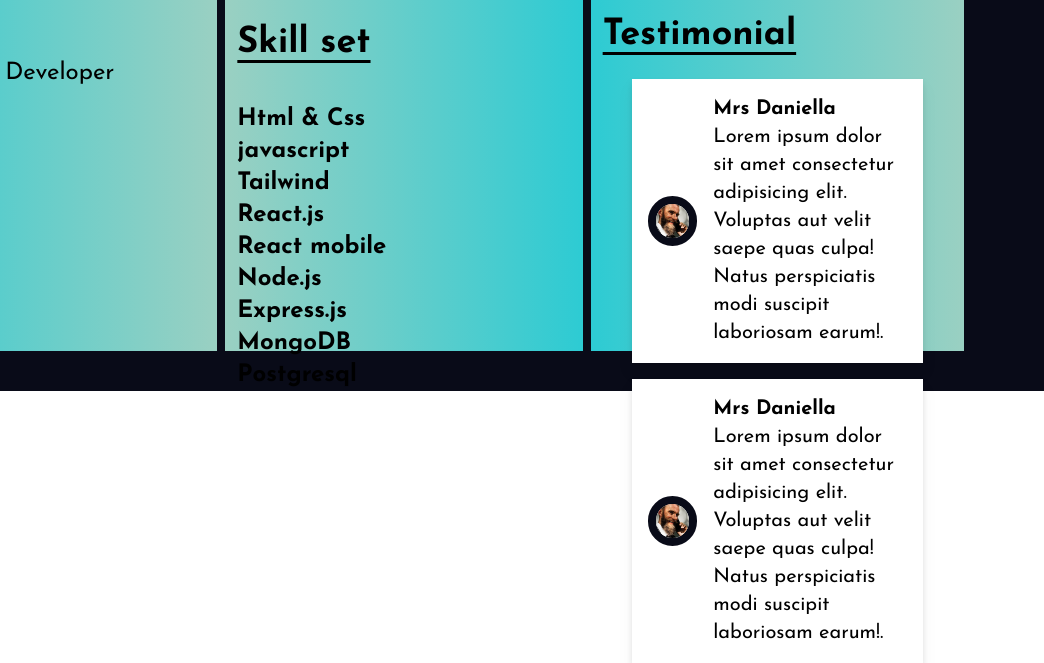
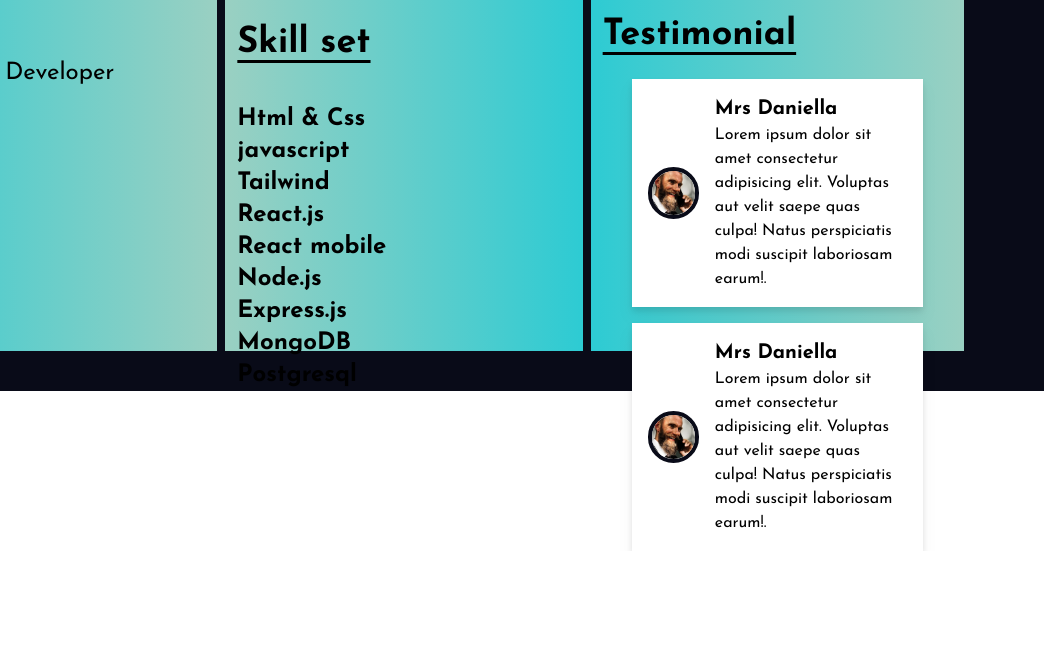
Before and after one commit to Prodev-2023/my_portfolio, a website: page public/index.html in a window 1280 px wide. Shown: the part 409-1072 px from the top of the page, 236-1280 px from the left. After the commit the page ends 960 px from the top, so only its background shows below. Drawn offline with Linux system fonts and the light colour scheme.

Commit message:
fix: card fixed

```diff
--- a/public/index.html
+++ b/public/index.html
@@ -68,21 +68,21 @@
                 <h1 class="text-3xl mb-6 font-bold text-center underline underline-offset-8 md:text-4xl lg:text-start">Testimonial</h1>
                 <div class="space-y-4 md:w-10/12 md:m-auto">
                     <div class="bg-white items-center gap-4 p-4 drop-shadow-lg hover:drop-shadow-2xl md:flex">
-                        <div class="w-60 h-auto rounded-full border-8 border-primary">
+                        <div class="w-60 h-auto rounded-full border-4 border-primary">
                             <img src="./images/profile.jpg" class="w-full rounded-full" alt="">
                         </div>
-                        <div class="text-xl">
+                        <div>
                             <h3 class="font-bold text-xl">Mrs Daniella</h3>
-                            <p>Lorem ipsum dolor sit amet consectetur adipisicing elit. Voluptas aut velit saepe quas culpa! Natus perspiciatis modi suscipit laboriosam earum!.</p>
+                            <p class="text-sm">Lorem ipsum dolor sit amet consectetur adipisicing elit. Voluptas aut velit saepe quas culpa! Natus perspiciatis modi suscipit laboriosam earum!.</p>
                         </div>
                     </div>
                     <div class="bg-white items-center gap-4 p-4 drop-shadow-lg hover:drop-shadow-2xl md:flex">
-                        <div class="w-60 h-auto rounded-full border-8 border-primary">
+                        <div class="w-60 h-auto rounded-full border-4 border-primary">
                             <img src="./images/profile.jpg" class="w-full rounded-full" alt="">
                         </div>
-                        <div class="text-xl">
+                        <div>
                             <h3 class="font-bold text-xl">Mrs Daniella</h3>
-                            <p>Lorem ipsum dolor sit amet consectetur adipisicing elit. Voluptas aut velit saepe quas culpa! Natus perspiciatis modi suscipit laboriosam earum!.</p>
+                            <p class="text-sm">Lorem ipsum dolor sit amet consectetur adipisicing elit. Voluptas aut velit saepe quas culpa! Natus perspiciatis modi suscipit laboriosam earum!.</p>
                         </div>
                     </div>
                 </div>
```
